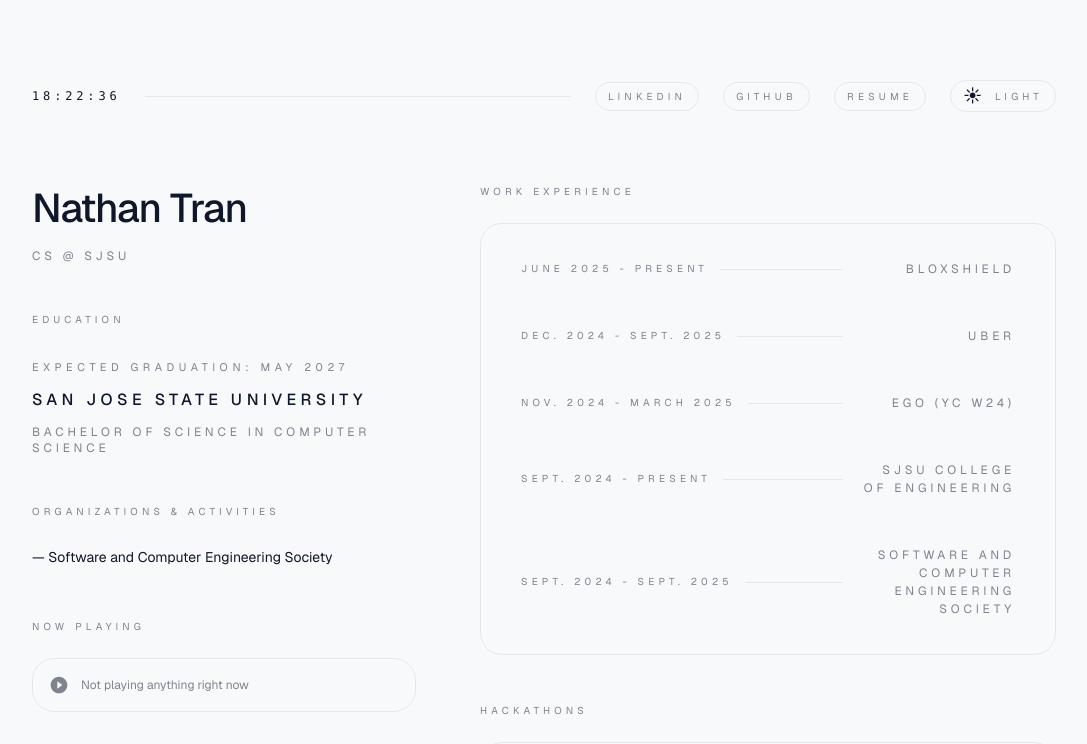
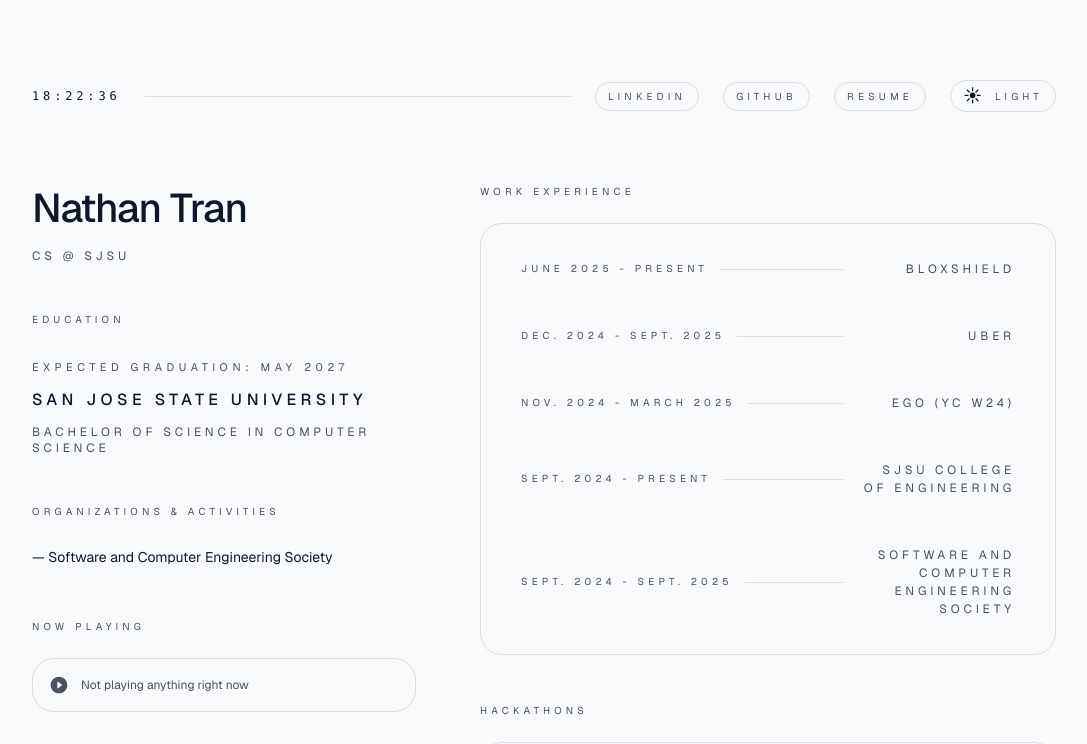
Before and after one commit to n8thantran/portfolio-3, a Next.js app: page / in a window 1280 px wide. Shown: the top 744 px of the page, without its empty margins (96-1183 px from the left). Built offline with nearby package versions, Linux system fonts and the light colour scheme; no server answers.

Commit message:
fix contrast

```diff
--- a/app/globals.css
+++ b/app/globals.css
@@ -4,8 +4,8 @@
   color-scheme: light;
   --background: #f8f9fb;
   --foreground: #0f172a;
-  --muted: rgba(15, 23, 42, 0.52);
-  --border: rgba(15, 23, 42, 0.08);
+  --muted: rgba(15, 23, 42, 0.75);
+  --border: rgba(15, 23, 42, 0.12);
   --accent: #6366f1;
   --shadow: 0 24px 60px -40px rgba(15, 23, 42, 0.65);
 }
@@ -14,8 +14,8 @@
   color-scheme: dark;
   --background: #05060a;
   --foreground: #f8fafc;
-  --muted: rgba(248, 250, 252, 0.42);
-  --border: rgba(148, 163, 184, 0.16);
+  --muted: rgba(248, 250, 252, 0.7);
+  --border: rgba(148, 163, 184, 0.2);
   --accent: #a5b4fc;
   --shadow: 0 28px 65px -45px rgba(8, 47, 73, 0.75);
 }
@@ -29,8 +29,8 @@
     color-scheme: dark;
     --background: #05060a;
     --foreground: #f8fafc;
-    --muted: rgba(248, 250, 252, 0.42);
-    --border: rgba(148, 163, 184, 0.16);
+    --muted: rgba(248, 250, 252, 0.7);
+    --border: rgba(148, 163, 184, 0.2);
     --accent: #a5b4fc;
     --shadow: 0 28px 65px -45px rgba(8, 47, 73, 0.75);
   }
```
